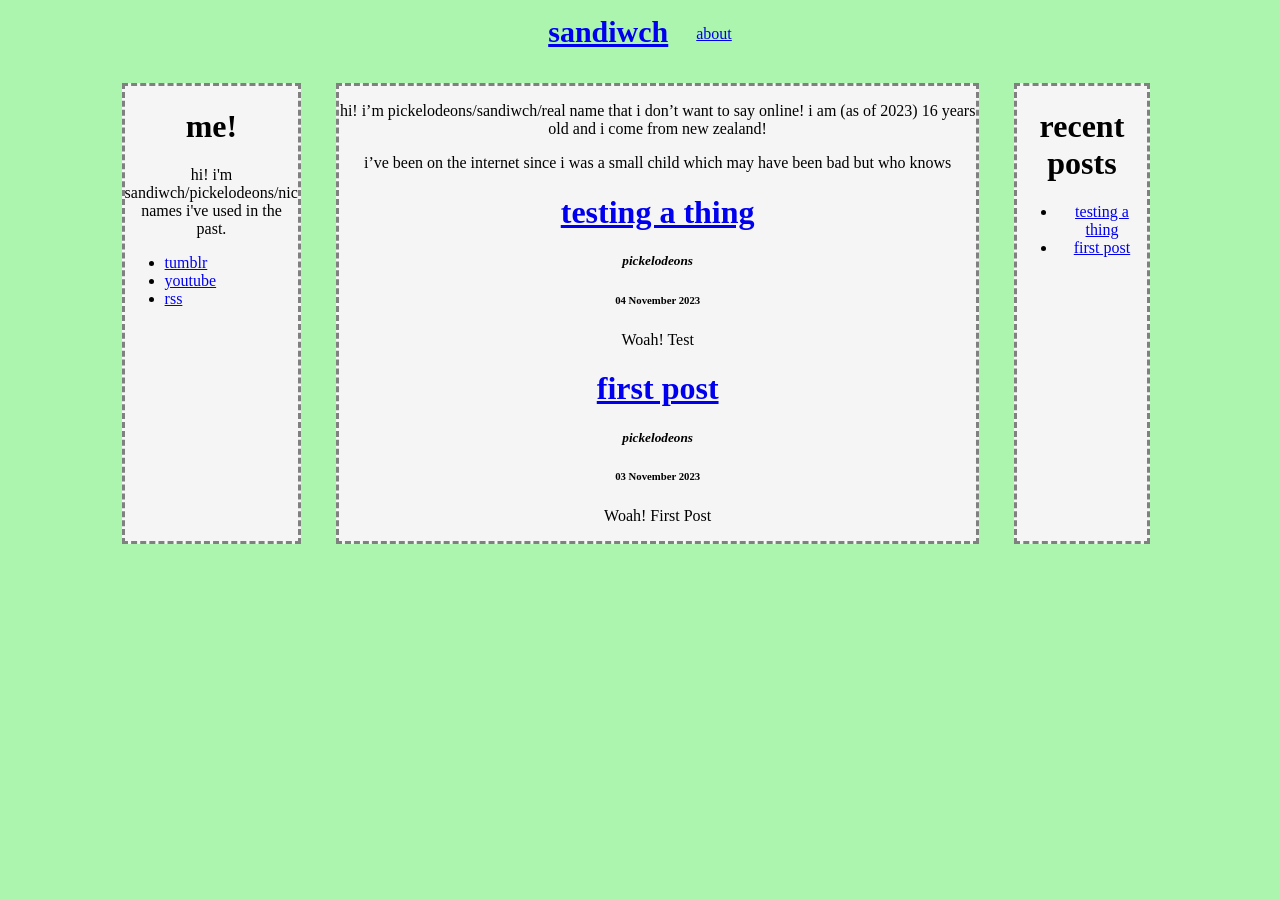
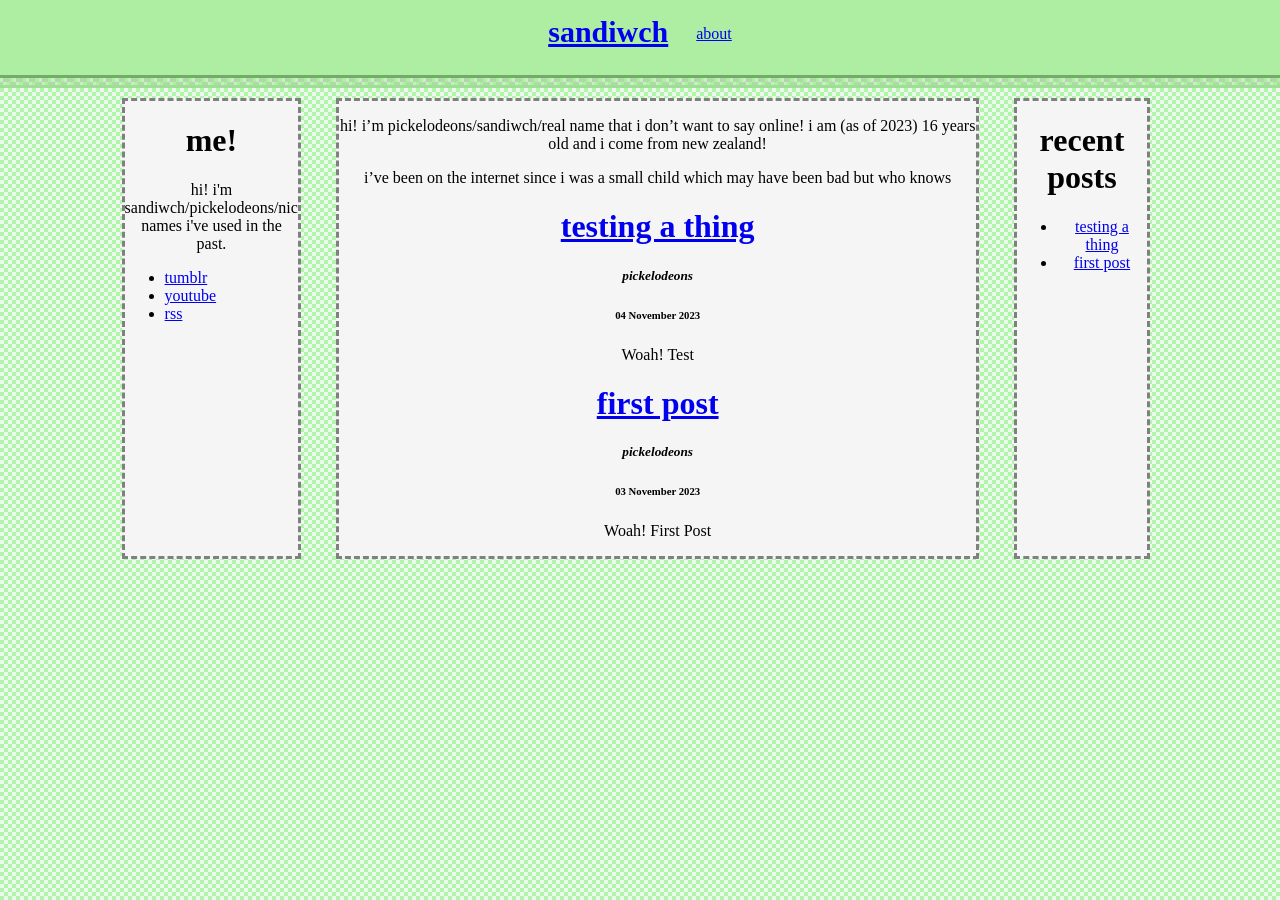
Before and after one commit to nickelodeon222/blog.sandiwch.com, a Jekyll site: the page built from index.markdown, in a window 1280 px wide. Built offline with Jekyll 4.4.1, drawn with Linux system fonts in a browser that asks for light colours.

Commit message:
backgrounds

```diff
--- a/assets/css/styles.scss
+++ b/assets/css/styles.scss
@@ -1,20 +1,36 @@
 ---
 ---
+hr {
+    stroke-width: 100%;
+}
+
 body {
     margin: 0;
-    background-color: #abf5af;
+    background-image: url("/assets/background.png");
+    background-size: 0.625%;
+    image-rendering: pixelated;
     text-align: center;
 }
 
 .nav-bar {
-    width: fit-content;
     height: fit-content;
-    margin: auto;
+    background-color: #aeeea3;
+}
+
+.nav-bar:after {
+    content: "";
+    background-image: url("/assets/border.png");
+    height: 20px;
+    display: block;
+    background-size: 1%;
+    background-repeat: repeat-x;
+    background-position: center bottom;
 }
 
 .nav-bar > ul {
     list-style-type: none;
-    margin: 0;
+    margin: auto;
+    width: fit-content;
     padding: 0;
     overflow: hidden;
 }
@@ -27,6 +43,7 @@ body {
 #title {
     font-weight: bolder;
     margin-top: 7%;
+    margin-bottom: 0%;
     font-size: 30px;
 }
 
@@ -58,6 +75,7 @@ body {
 }
 
 .containers {
+    margin-top: 10px;
     margin-left: 9.5%;
     gap: 3%;
     display: flex;
```
Also changed, not shown: assets/background.png (added), assets/border.png (added).
